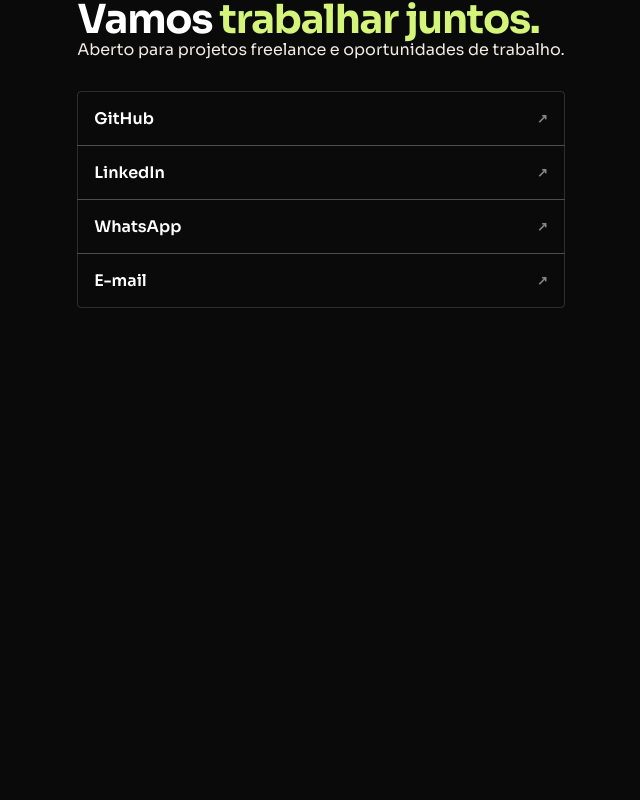
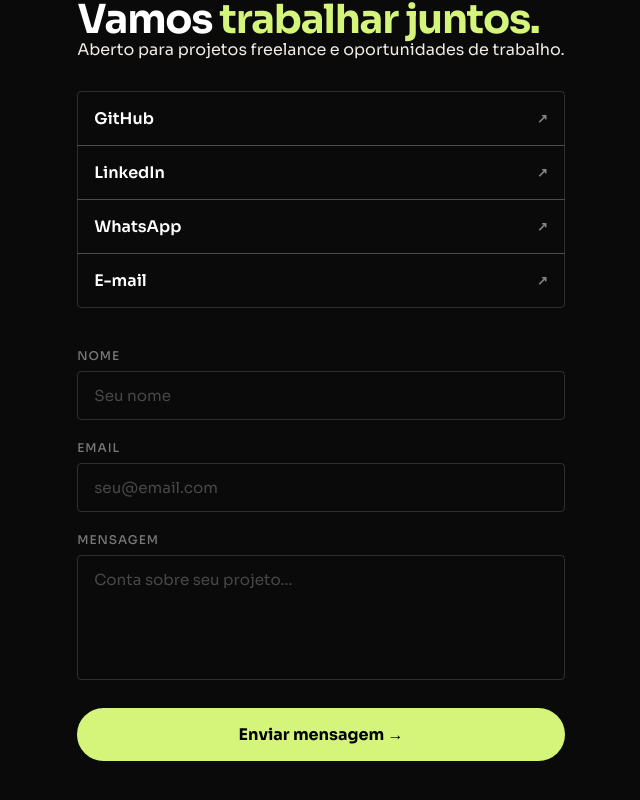
Before and after one commit to pedrohrdev/portfolio, a React (Vite) app: page / in a window 1280 px wide. Shown: the part 1004-1804 px from the top of the page, without its empty margins (319-959 px from the left). Before the commit the page ends 1432 px from the top, so only its background shows below. Built offline with nearby package versions, Linux system fonts and the light colour scheme.

Commit message:
feat: implement contact form

```diff
--- a/src/components/Contato.jsx
+++ b/src/components/Contato.jsx
@@ -40,6 +40,29 @@
 
                     </div>
 
+                    <div className={styles.contatoForm}>
+
+                        <div className={styles.formGroup}>
+                            <label htmlFor="nome">NOME</label>
+                            <input type="text" id="nome" placeholder="Seu nome" />
+                        </div>
+
+                        <div className={styles.formGroup}>
+                            <label htmlFor="email">EMAIL</label>
+                            <input type="email" id="email" placeholder="seu@email.com" />
+                        </div>
+
+                        <div className={styles.formGroup}>
+                            <label htmlFor="mensagem">MENSAGEM</label>
+                            <textarea id="mensagem" placeholder="Conta sobre seu projeto..." rows={5} />
+                        </div>
+
+                        <button className={styles.submitBtn} type="button">
+                            Enviar mensagem →
+                        </button>
+
+                    </div>
+
                 </div>
 
             </div>
--- a/src/styles/Contact.module.css
+++ b/src/styles/Contact.module.css
@@ -70,3 +70,71 @@
     font-size: 0.8rem;
     opacity: 0.5;
 }
+
+.contatoForm {
+    display: flex;
+    flex-direction: column;
+    width: 100%;
+    margin-top: 2.5rem;
+    gap: 1.25rem;
+}
+
+.formGroup {
+    display: flex;
+    flex-direction: column;
+    gap: 0.5rem;
+}
+
+.formGroup label {
+    font-size: 0.75rem;
+    font-weight: 500;
+    letter-spacing: 0.08em;
+    color: rgba(255, 255, 255, 0.45);
+}
+
+.formGroup input,
+.formGroup textarea {
+    background: transparent;
+    border: 1px solid rgba(255, 255, 255, 0.15);
+    border-radius: 4px;
+    padding: 0.875rem 1rem;
+    color: #fff;
+    font-size: 0.95rem;
+    font-family: inherit;
+    outline: none;
+    resize: none;
+    transition: border-color 0.2s ease;
+}
+
+.formGroup input::placeholder,
+.formGroup textarea::placeholder {
+    color: rgba(255, 255, 255, 0.25);
+}
+
+.formGroup input:focus,
+.formGroup textarea:focus {
+    border-color: rgba(255, 255, 255, 0.4);
+}
+
+.submitBtn {
+    width: 100%;
+    padding: 1rem;
+    margin-top: 0.5rem;
+    background: var(--accent);
+    color: #000;
+    font-size: 1rem;
+    font-weight: 700;
+    font-family: inherit;
+    border: none;
+    border-radius: 999px;
+    cursor: pointer;
+    transition: opacity 0.2s ease, transform 0.1s ease;
+}
+
+.submitBtn:hover {
+    opacity: 0.88;
+}
+
+.submitBtn:active {
+    transform: scale(0.98);
+}
```
